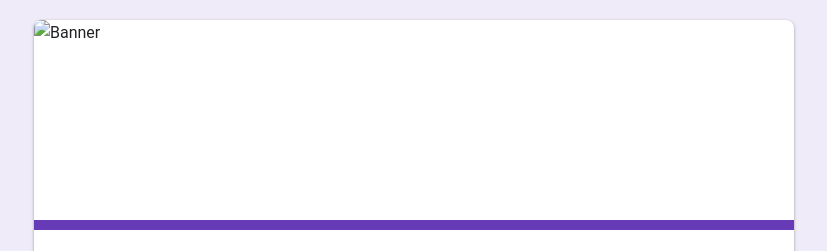
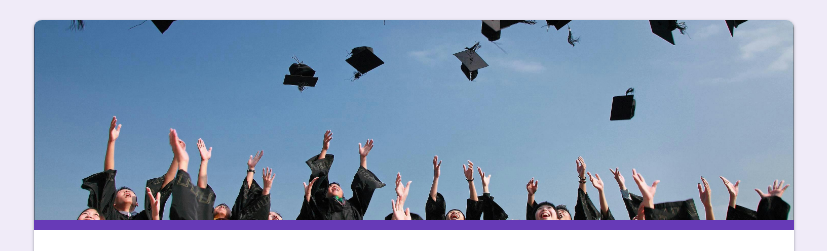
Before and after one commit to lehuy28/scholarship-form-project, a plain HTML site: page index.html in a window 1280 px wide. Shown: the top 251 px of the page, without its empty margins (226-1053 px from the left). Drawn offline with Linux system fonts and the light colour scheme.

Commit message:
Fix image path and improve HTML structure
Updated the scholarship application form with corrected image path and ensured proper HTML structure.

```diff
--- a/index.html
+++ b/index.html
@@ -9,7 +9,7 @@
 <body>
     <div class="container">
         <div class="form-header">
-            <img src="pexels-pixabay-267885.jpg" alt="Banner" class="header-image">
+            <img src="images/pexels-pixabay-267885.jpg" alt="Banner" class="header-image">
             <div class="header-content">
                 <h1>Đơn Xin Học Bổng</h1>
                 <p class="form-description">Vui lòng điền đầy đủ và chính xác các thông tin dưới đây</p>
@@ -209,4 +209,5 @@
 
     <script src="script.js"></script>
 </body>
+
 </html>
```
